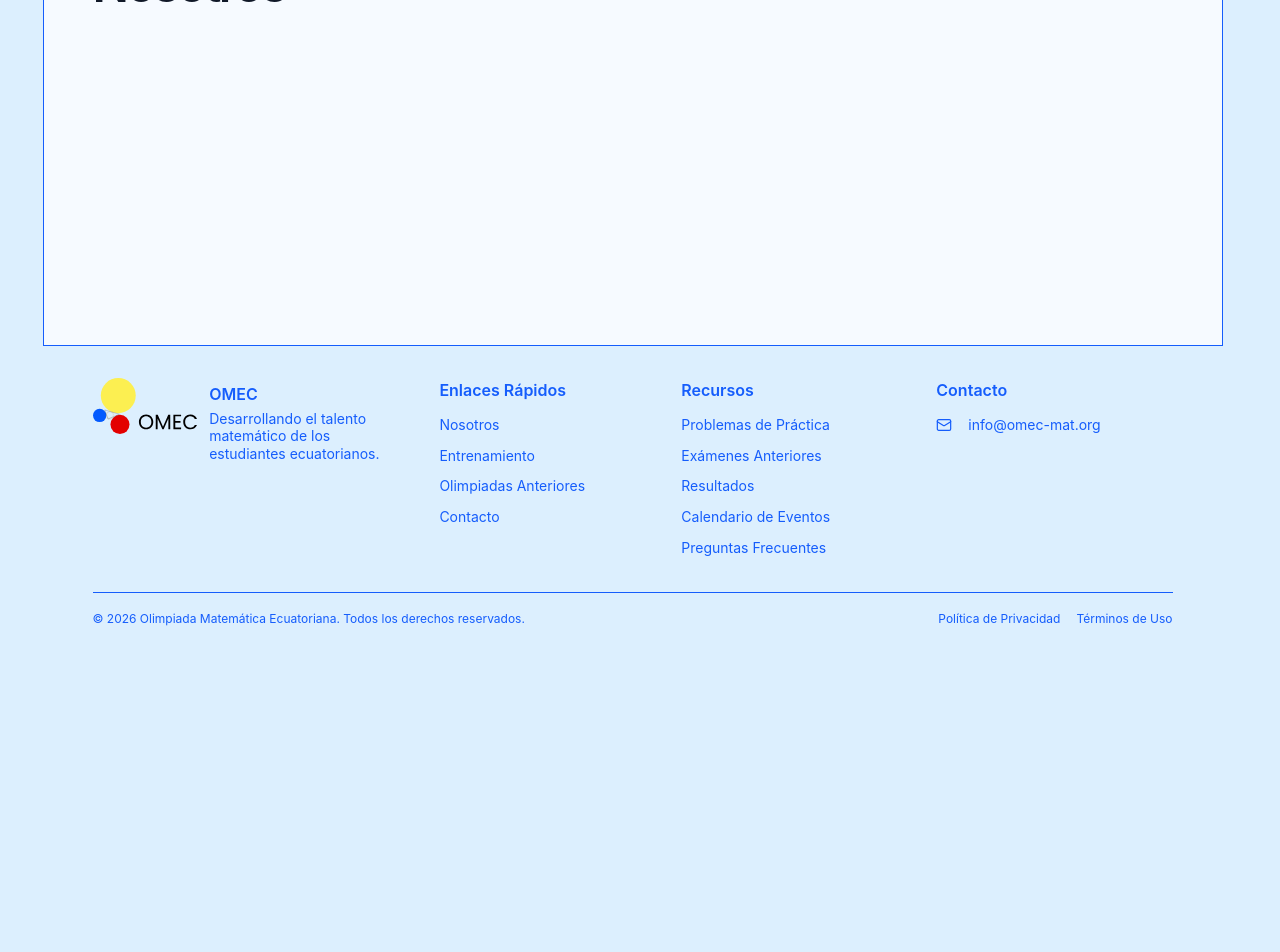
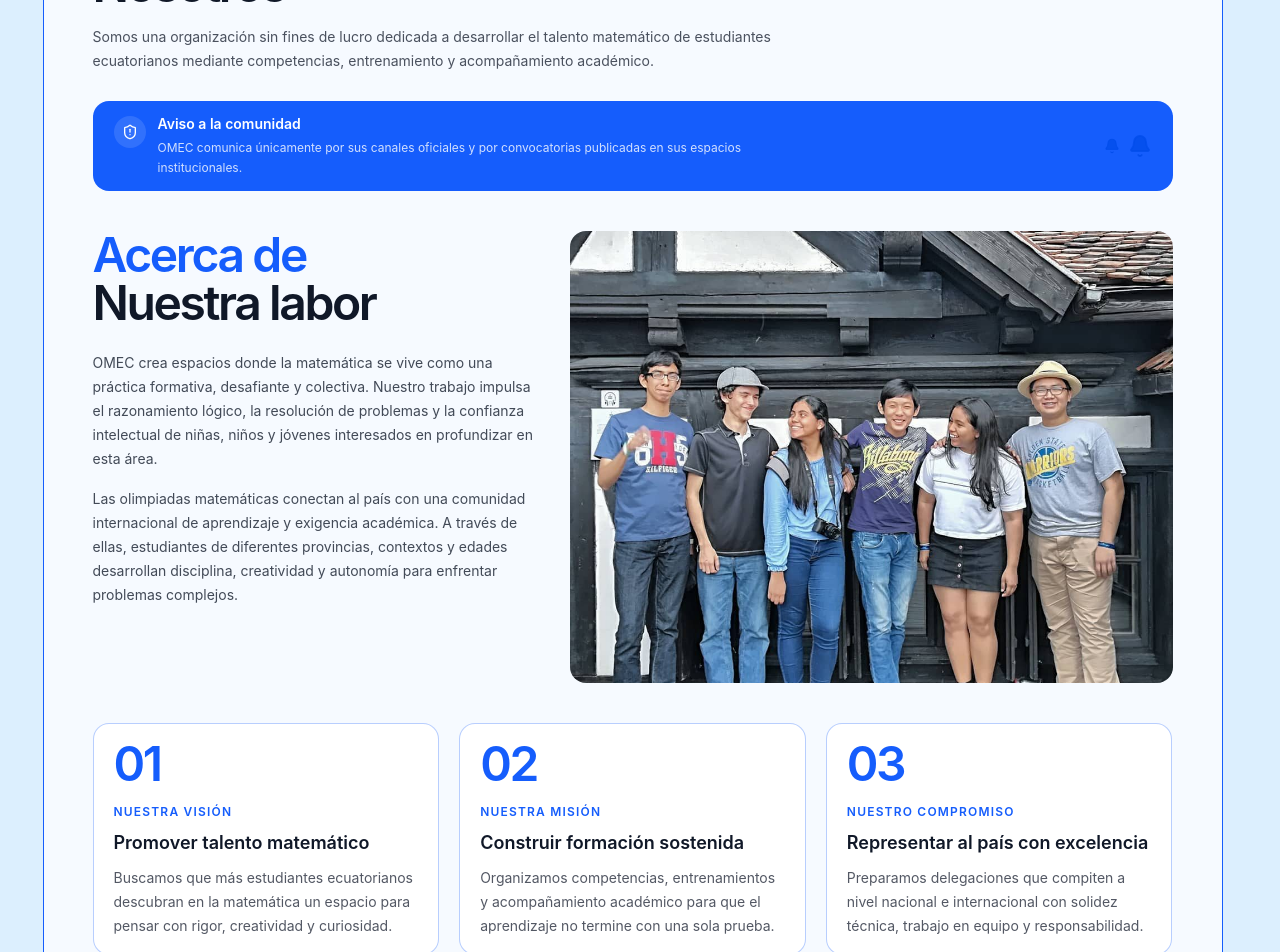
Before and after one commit to adriandelgado/omec-webpage, a SvelteKit app: page /nosotros in a window 1280 px wide. Shown: the part 140-1092 px from the top of the page. Before the commit the page ends 800 px from the top, so only its background shows below. Built offline with nearby package versions, Linux system fonts and the light colour scheme.

Commit message:
feat: add nosotros page

```diff
--- a/src/routes/nosotros/+page.svelte
+++ b/src/routes/nosotros/+page.svelte
@@ -1,9 +1,34 @@
 <script lang="ts">
+	import { Bell, ShieldAlert } from "@lucide/svelte";
+	import imo_2018 from "$lib/assets/imo-2018.jpg";
 	import ContentSection from "$lib/components/content-section.svelte";
-	import PageIntro from "$lib/components/page-intro.svelte";
 	import Seo from "$lib/components/seo.svelte";
 
 	const title = "Nosotros";
+
+	const values_cards = [
+		{
+			number: "01",
+			eyebrow: "Nuestra Visión",
+			title: "Promover talento matemático",
+			description:
+				"Buscamos que más estudiantes ecuatorianos descubran en la matemática un espacio para pensar con rigor, creatividad y curiosidad.",
+		},
+		{
+			number: "02",
+			eyebrow: "Nuestra Misión",
+			title: "Construir formación sostenida",
+			description:
+				"Organizamos competencias, entrenamientos y acompañamiento académico para que el aprendizaje no termine con una sola prueba.",
+		},
+		{
+			number: "03",
+			eyebrow: "Nuestro Compromiso",
+			title: "Representar al país con excelencia",
+			description:
+				"Preparamos delegaciones que compiten a nivel nacional e internacional con solidez técnica, trabajo en equipo y responsabilidad.",
+		},
+	] as const;
 </script>
 
 <Seo
@@ -11,6 +36,95 @@
 	description="Conoce a OMEC, su misión y el trabajo que realiza para promover la excelencia matemática y las olimpiadas estudiantiles en Ecuador."
 />
 
-<ContentSection class="pt-8 pb-9 lg:pt-10 lg:pb-10">
-	<PageIntro title_lines={[{ text: title }]} />
+<ContentSection class="pt-8 pb-8 lg:pt-10 lg:pb-10">
+	<h1 class="text-4xl leading-none font-semibold tracking-tighter text-copy lg:text-5xl">
+		{title}
+	</h1>
+
+	<p class="mt-4 max-w-175 text-sm leading-6 text-copy/75">
+		Somos una organización sin fines de lucro dedicada a desarrollar el talento matemático de
+		estudiantes ecuatorianos mediante competencias, entrenamiento y acompañamiento académico.
+	</p>
+
+	<div
+		class="mt-7 grid gap-4 overflow-hidden rounded-2xl border border-primary/20 bg-primary px-4 py-3 text-white lg:grid-cols-[1fr_auto] lg:items-center lg:px-5"
+	>
+		<div class="flex items-start gap-3">
+			<div class="mt-0.5 rounded-full bg-white/12 p-2">
+				<ShieldAlert aria-hidden="true" class="size-4" strokeWidth={2} />
+			</div>
+
+			<div>
+				<p class="text-sm font-semibold">Aviso a la comunidad</p>
+				<p class="mt-1 max-w-160 text-xs leading-5 text-white/80">
+					OMEC comunica únicamente por sus canales oficiales y por convocatorias publicadas en sus
+					espacios institucionales.
+				</p>
+			</div>
+		</div>
+
+		<div class="hidden items-center gap-2 lg:flex">
+			<Bell
+				aria-hidden="true"
+				class="size-4 text-primary-dark/80"
+				fill="currentColor"
+				strokeWidth={1.8}
+			/>
+			<Bell
+				aria-hidden="true"
+				class="size-6 text-primary-dark/80"
+				fill="currentColor"
+				strokeWidth={1.8}
+			/>
+		</div>
+	</div>
 </ContentSection>
+
+<ContentSection
+	class="pb-8 lg:pb-10"
+	container_class="grid gap-8 lg:grid-cols-[0.85fr_1.15fr] lg:items-start"
+>
+	<div class="max-w-125">
+		<p class="text-4xl leading-none font-semibold tracking-tighter text-primary lg:text-5xl">
+			Acerca de
+		</p>
+		<h2 class="text-4xl leading-none font-semibold tracking-tighter text-copy lg:text-5xl">
+			Nuestra labor
+		</h2>
+
+		<p class="mt-6 text-sm leading-6 text-copy/78">
+			OMEC crea espacios donde la matemática se vive como una práctica formativa, desafiante y
+			colectiva. Nuestro trabajo impulsa el razonamiento lógico, la resolución de problemas y la
+			confianza intelectual de niñas, niños y jóvenes interesados en profundizar en esta área.
+		</p>
+
+		<p class="mt-4 text-sm leading-6 text-copy/78">
+			Las olimpiadas matemáticas conectan al país con una comunidad internacional de aprendizaje y
+			exigencia académica. A través de ellas, estudiantes de diferentes provincias, contextos y
+			edades desarrollan disciplina, creatividad y autonomía para enfrentar problemas complejos.
+		</p>
+	</div>
+
+	<img
+		src={imo_2018}
+		alt="Delegación ecuatoriana durante la IMO 2018"
+		class="mx-auto aspect-4/3 w-full rounded-2xl object-cover"
+	/>
+</ContentSection>
+
+<ContentSection class="pb-10 lg:pb-14">
+	<div class="grid gap-5 md:grid-cols-2 xl:grid-cols-3">
+		{#each values_cards as card (card.number)}
+			<article class="rounded-2xl border border-primary/30 bg-white px-5 py-4">
+				<p class="text-5xl leading-none font-semibold tracking-tighter text-primary">
+					{card.number}
+				</p>
+				<p class="mt-4 text-xs font-semibold tracking-widest text-primary uppercase">
+					{card.eyebrow}
+				</p>
+				<h3 class="mt-3 text-lg leading-tight font-semibold text-copy">{card.title}</h3>
+				<p class="mt-3 text-sm leading-6 text-copy/72">{card.description}</p>
+			</article>
+		{/each}
+	</div>
+</ContentSection>
```
Also changed, not shown: src/lib/assets/imo-2018.jpg (added).
